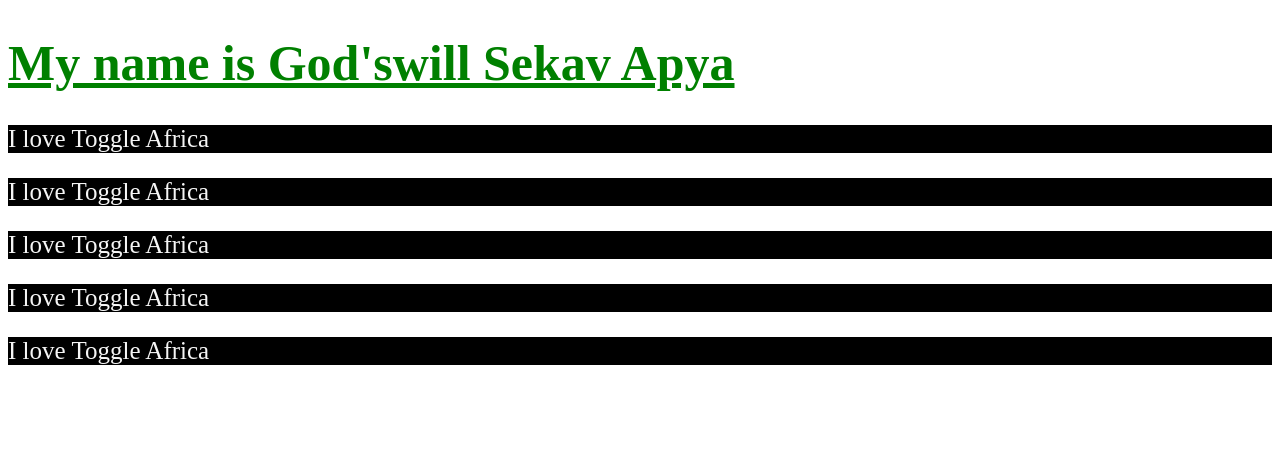
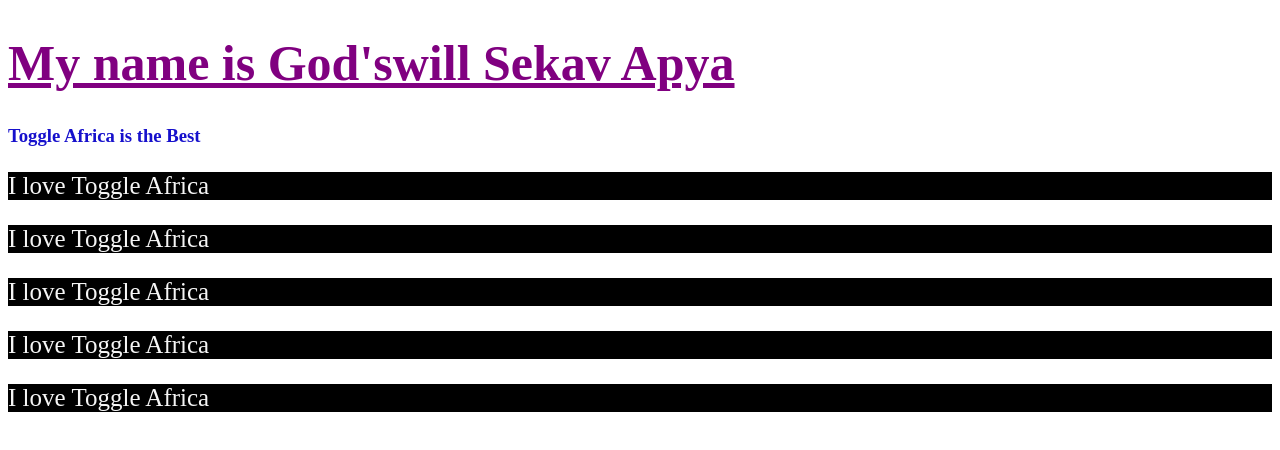
Before and after one commit to SekavArielight/toggle-task-one, a plain HTML site: page about.html in a window 1280 px wide. Drawn offline with Linux system fonts and the light colour scheme.

Commit message:
refactor: add classes to headings for styling consistency

```diff
--- a/about.html
+++ b/about.html
@@ -7,7 +7,10 @@
     <link rel="stylesheet" href="style.css">
   </head>
   <body>
-    <h1>My name is God'swill Sekav Apya</h1>
+    <h1 class="heading">My name is God'swill Sekav Apya</h1>
+
+    <h3 id="sub-heading">Toggle Africa is the Best</h3>
+
     <p>I love Toggle Africa</p>
     <p>I love Toggle Africa</p>
     <p>I love Toggle Africa</p>
--- a/style.css
+++ b/style.css
@@ -2,6 +2,10 @@
   color: green;
   font-size: 50px;
   text-decoration: underline;
+}
+
+h1 {
+  color: purple;
 }
 
 p {
@@ -9,3 +13,11 @@
   color: whitesmoke;
   font-size: 25px;
 }
+
+/* .heading {
+  color: brown;
+} */
+
+#sub-heading {
+  color: #1610cc;
+}
```
Also changed, not shown: index.html (+1 -1 lines).
